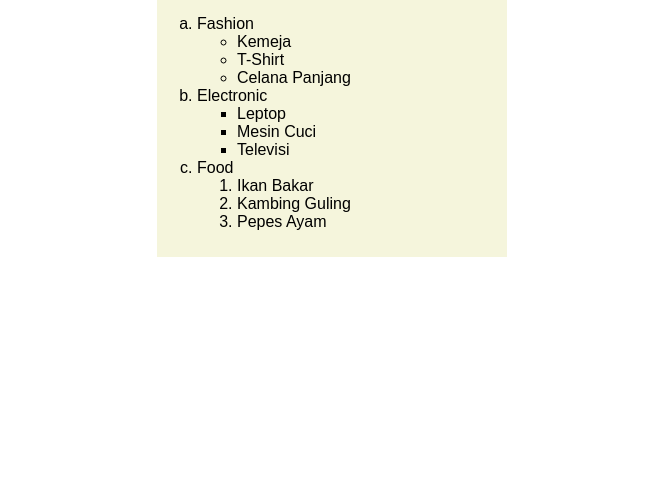
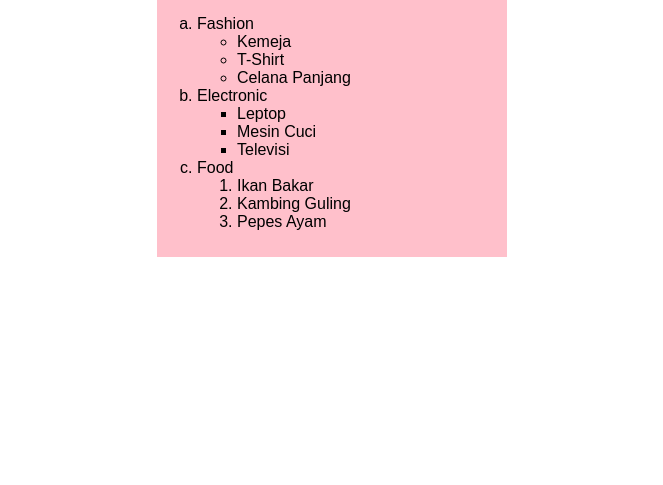
Before and after one commit to Mukminina09/tugas-pert-3, a plain HTML site: page index.html in a window 1280 px wide. Shown: the part 315-800 px from the top of the page, without its empty margins (308-971 px from the left). Drawn offline with Linux system fonts and the light colour scheme.

Commit message:
Add files via upload

```diff
--- a/index.html
+++ b/index.html
@@ -36,7 +36,7 @@
             </tr>
         </tbody>
     </table>
-    <div style="background-color: beige;width: 350px; margin: auto; padding-bottom: 10px;">
+    <div style="background-color: pink ;width: 350px; margin: auto; padding-bottom: 10px;">
         <h1 style="border-bottom: 3px solid black; text-align: center; width: 350px; padding-top: 5px; padding-bottom: 5px;">List Kategori Barang</h1>
         <ol type="a">
             <li>Fashion</li>
```
